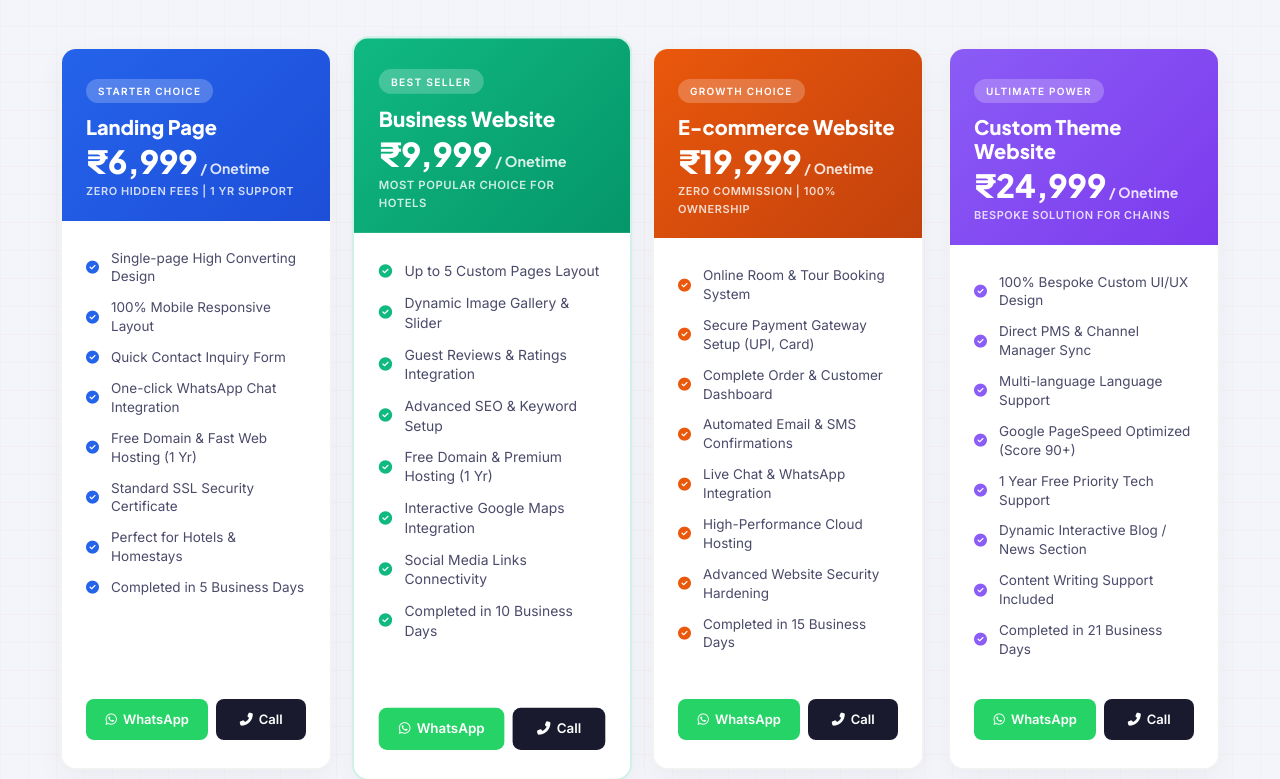
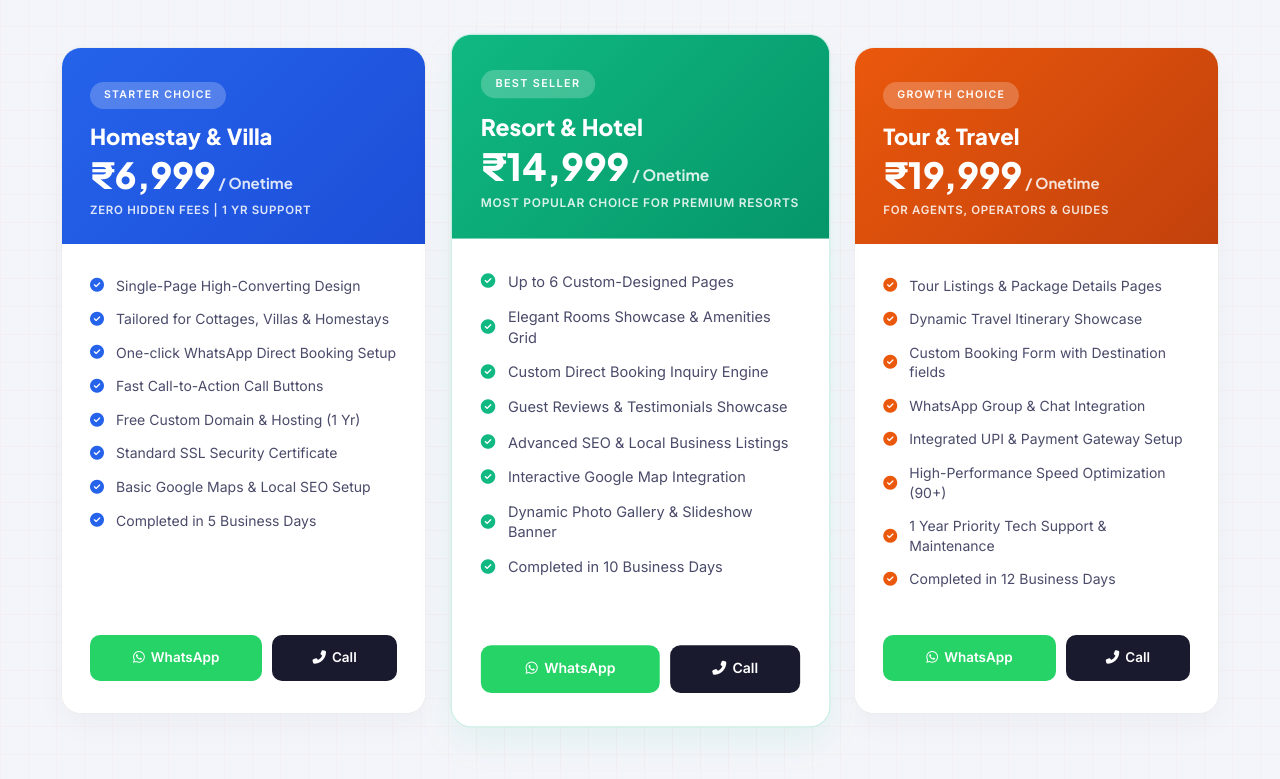
Before and after one commit to Arnav-Sharma437/Landing-Page-Pixxelu, a website: page index.html in a window 1280 px wide. Shown: the part 4986-5765 px from the top of the page. Drawn offline with Linux system fonts and the light colour scheme.

Commit message:
Tailor pricing packages to hospitality/travel niches and enhance desktop 3-column layout

```diff
--- a/index.html
+++ b/index.html
@@ -512,105 +512,79 @@
       </div>
 
       <div class="pricing-grid fade-up">
-        <!-- Package 1: Landing Page -->
+        <!-- Package 1: Homestay & Cabin Starter -->
         <div class="pkg-card pkg-blue">
           <div class="pkg-header">
             <span class="pkg-badge">Starter Choice</span>
-            <h3>Landing Page</h3>
+            <h3>Homestay & Villa</h3>
             <div class="pkg-price">₹6,999<span> / Onetime</span></div>
             <div class="pkg-subprice">Zero Hidden Fees | 1 Yr Support</div>
           </div>
           <div class="pkg-body">
             <ul class="pkg-features">
-              <li><i class="fas fa-check-circle"></i> Single-page High Converting Design</li>
-              <li><i class="fas fa-check-circle"></i> 100% Mobile Responsive Layout</li>
-              <li><i class="fas fa-check-circle"></i> Quick Contact Inquiry Form</li>
-              <li><i class="fas fa-check-circle"></i> One-click WhatsApp Chat Integration</li>
-              <li><i class="fas fa-check-circle"></i> Free Domain & Fast Web Hosting (1 Yr)</li>
+              <li><i class="fas fa-check-circle"></i> Single-Page High-Converting Design</li>
+              <li><i class="fas fa-check-circle"></i> Tailored for Cottages, Villas & Homestays</li>
+              <li><i class="fas fa-check-circle"></i> One-click WhatsApp Direct Booking Setup</li>
+              <li><i class="fas fa-check-circle"></i> Fast Call-to-Action Call Buttons</li>
+              <li><i class="fas fa-check-circle"></i> Free Custom Domain & Hosting (1 Yr)</li>
               <li><i class="fas fa-check-circle"></i> Standard SSL Security Certificate</li>
-              <li><i class="fas fa-check-circle"></i> Perfect for Hotels & Homestays</li>
+              <li><i class="fas fa-check-circle"></i> Basic Google Maps & Local SEO Setup</li>
               <li><i class="fas fa-check-circle"></i> Completed in 5 Business Days</li>
             </ul>
             <div class="pkg-cta-group">
-              <a href="https://wa.me/917807211102?text=Hi%20Pixxelu%20Digital%20Technology,%20I%20am%20interested%20in%20the%20Landing%20Page%20Package%20(₹6,999)." class="btn btn-pkg-wa" target="_blank" rel="noopener"><i class="fab fa-whatsapp"></i> WhatsApp</a>
+              <a href="https://wa.me/917807211102?text=Hi%20Pixxelu%20Digital%20Technology,%20I%20am%20interested%20in%20the%20Homestay%20and%20Villa%20Website%20Package%20(₹6,999)." class="btn btn-pkg-wa" target="_blank" rel="noopener"><i class="fab fa-whatsapp"></i> WhatsApp</a>
               <a href="tel:+917807211102" class="btn btn-pkg-call"><i class="fas fa-phone-alt"></i> Call</a>
             </div>
           </div>
         </div>
 
-        <!-- Package 2: Business Website -->
+        <!-- Package 2: Resort & Premium Hotel (Best Seller) -->
         <div class="pkg-card pkg-green">
           <div class="pkg-header">
             <span class="pkg-badge">Best Seller</span>
-            <h3>Business Website</h3>
-            <div class="pkg-price">₹9,999<span> / Onetime</span></div>
-            <div class="pkg-subprice">Most Popular Choice for Hotels</div>
+            <h3>Resort & Hotel</h3>
+            <div class="pkg-price">₹14,999<span> / Onetime</span></div>
+            <div class="pkg-subprice">Most Popular Choice for Premium Resorts</div>
           </div>
           <div class="pkg-body">
             <ul class="pkg-features">
-              <li><i class="fas fa-check-circle"></i> Up to 5 Custom Pages Layout</li>
-              <li><i class="fas fa-check-circle"></i> Dynamic Image Gallery & Slider</li>
-              <li><i class="fas fa-check-circle"></i> Guest Reviews & Ratings Integration</li>
-              <li><i class="fas fa-check-circle"></i> Advanced SEO & Keyword Setup</li>
-              <li><i class="fas fa-check-circle"></i> Free Domain & Premium Hosting (1 Yr)</li>
-              <li><i class="fas fa-check-circle"></i> Interactive Google Maps Integration</li>
-              <li><i class="fas fa-check-circle"></i> Social Media Links Connectivity</li>
+              <li><i class="fas fa-check-circle"></i> Up to 6 Custom-Designed Pages</li>
+              <li><i class="fas fa-check-circle"></i> Elegant Rooms Showcase & Amenities Grid</li>
+              <li><i class="fas fa-check-circle"></i> Custom Direct Booking Inquiry Engine</li>
+              <li><i class="fas fa-check-circle"></i> Guest Reviews & Testimonials Showcase</li>
+              <li><i class="fas fa-check-circle"></i> Advanced SEO & Local Business Listings</li>
+              <li><i class="fas fa-check-circle"></i> Interactive Google Map Integration</li>
+              <li><i class="fas fa-check-circle"></i> Dynamic Photo Gallery & Slideshow Banner</li>
               <li><i class="fas fa-check-circle"></i> Completed in 10 Business Days</li>
             </ul>
             <div class="pkg-cta-group">
-              <a href="https://wa.me/917807211102?text=Hi%20Pixxelu%20Digital%20Technology,%20I%20am%20interested%20in%20the%20Business%20Website%20Package%20(₹9,999)." class="btn btn-pkg-wa" target="_blank" rel="noopener"><i class="fab fa-whatsapp"></i> WhatsApp</a>
+              <a href="https://wa.me/917807211102?text=Hi%20Pixxelu%20Digital%20Technology,%20I%20am%20interested%20in%20the%20Resort%20and%20Hotel%20Website%20Package%20(₹14,999)." class="btn btn-pkg-wa" target="_blank" rel="noopener"><i class="fab fa-whatsapp"></i> WhatsApp</a>
               <a href="tel:+917807211102" class="btn btn-pkg-call"><i class="fas fa-phone-alt"></i> Call</a>
             </div>
           </div>
         </div>
 
-        <!-- Package 3: E-commerce Website -->
+        <!-- Package 3: Tour & Travel Operator -->
         <div class="pkg-card pkg-orange">
           <div class="pkg-header">
             <span class="pkg-badge">Growth Choice</span>
-            <h3>E-commerce Website</h3>
+            <h3>Tour & Travel</h3>
             <div class="pkg-price">₹19,999<span> / Onetime</span></div>
-            <div class="pkg-subprice">Zero Commission | 100% Ownership</div>
+            <div class="pkg-subprice">For Agents, Operators & Guides</div>
           </div>
           <div class="pkg-body">
             <ul class="pkg-features">
-              <li><i class="fas fa-check-circle"></i> Online Room & Tour Booking System</li>
-              <li><i class="fas fa-check-circle"></i> Secure Payment Gateway Setup (UPI, Card)</li>
-              <li><i class="fas fa-check-circle"></i> Complete Order & Customer Dashboard</li>
-              <li><i class="fas fa-check-circle"></i> Automated Email & SMS Confirmations</li>
-              <li><i class="fas fa-check-circle"></i> Live Chat & WhatsApp Integration</li>
-              <li><i class="fas fa-check-circle"></i> High-Performance Cloud Hosting</li>
-              <li><i class="fas fa-check-circle"></i> Advanced Website Security Hardening</li>
-              <li><i class="fas fa-check-circle"></i> Completed in 15 Business Days</li>
+              <li><i class="fas fa-check-circle"></i> Tour Listings & Package Details Pages</li>
+              <li><i class="fas fa-check-circle"></i> Dynamic Travel Itinerary Showcase</li>
+              <li><i class="fas fa-check-circle"></i> Custom Booking Form with Destination fields</li>
+              <li><i class="fas fa-check-circle"></i> WhatsApp Group & Chat Integration</li>
+              <li><i class="fas fa-check-circle"></i> Integrated UPI & Payment Gateway Setup</li>
+              <li><i class="fas fa-check-circle"></i> High-Performance Speed Optimization (90+)</li>
+              <li><i class="fas fa-check-circle"></i> 1 Year Priority Tech Support & Maintenance</li>
+              <li><i class="fas fa-check-circle"></i> Completed in 12 Business Days</li>
             </ul>
             <div class="pkg-cta-group">
-              <a href="https://wa.me/917807211102?text=Hi%20Pixxelu%20Digital%20Technology,%20I%20am%20interested%20in%20the%20E-commerce%20Website%20Package%20(₹19,999)." class="btn btn-pkg-wa" target="_blank" rel="noopener"><i class="fab fa-whatsapp"></i> WhatsApp</a>
-              <a href="tel:+917807211102" class="btn btn-pkg-call"><i class="fas fa-phone-alt"></i> Call</a>
-            </div>
-          </div>
-        </div>
-
-        <!-- Package 4: Custom Theme Business Website -->
-        <div class="pkg-card pkg-purple">
-          <div class="pkg-header">
-            <span class="pkg-badge">Ultimate Power</span>
-            <h3>Custom Theme Website</h3>
-            <div class="pkg-price">₹24,999<span> / Onetime</span></div>
-            <div class="pkg-subprice">Bespoke Solution for Chains</div>
-          </div>
-          <div class="pkg-body">
-            <ul class="pkg-features">
-              <li><i class="fas fa-check-circle"></i> 100% Bespoke Custom UI/UX Design</li>
-              <li><i class="fas fa-check-circle"></i> Direct PMS & Channel Manager Sync</li>
-              <li><i class="fas fa-check-circle"></i> Multi-language Language Support</li>
-              <li><i class="fas fa-check-circle"></i> Google PageSpeed Optimized (Score 90+)</li>
-              <li><i class="fas fa-check-circle"></i> 1 Year Free Priority Tech Support</li>
-              <li><i class="fas fa-check-circle"></i> Dynamic Interactive Blog / News Section</li>
-              <li><i class="fas fa-check-circle"></i> Content Writing Support Included</li>
-              <li><i class="fas fa-check-circle"></i> Completed in 21 Business Days</li>
-            </ul>
-            <div class="pkg-cta-group">
-              <a href="https://wa.me/917807211102?text=Hi%20Pixxelu%20Digital%20Technology,%20I%20am%20interested%20in%20the%20Custom%20Theme%20Website%20Package%20(₹24,999)." class="btn btn-pkg-wa" target="_blank" rel="noopener"><i class="fab fa-whatsapp"></i> WhatsApp</a>
+              <a href="https://wa.me/917807211102?text=Hi%20Pixxelu%20Digital%20Technology,%20I%20am%20interested%20in%20the%20Tour%20and%20Travel%20Website%20Package%20(₹19,999)." class="btn btn-pkg-wa" target="_blank" rel="noopener"><i class="fab fa-whatsapp"></i> WhatsApp</a>
               <a href="tel:+917807211102" class="btn btn-pkg-call"><i class="fas fa-phone-alt"></i> Call</a>
             </div>
           </div>
--- a/styles.css
+++ b/styles.css
@@ -1876,21 +1876,22 @@ textarea.form-control {
   display: flex;
   flex-wrap: wrap;
   justify-content: center;
-  gap: 24px;
-  margin-top: 40px;
+  gap: 32px;
+  margin-top: 50px;
   width: 100%;
   align-items: stretch;
 }
 
 .pkg-card {
-  flex: 0 1 calc(25% - 18px);
-  min-width: 270px;
+  flex: 0 1 calc(33.333% - 22px);
+  max-width: 380px;
+  min-width: 290px;
   background-color: var(--card-bg);
-  border-radius: 16px;
+  border-radius: 20px;
   overflow: hidden;
-  box-shadow: var(--shadow-soft);
-  transition: var(--transition-smooth);
-  border: 2px solid rgba(0, 0, 0, 0.05);
+  box-shadow: 0 12px 30px rgba(0, 0, 0, 0.03);
+  transition: all 0.4s cubic-bezier(0.165, 0.84, 0.44, 1);
+  border: 1px solid var(--card-border);
   display: flex;
   flex-direction: column;
   position: relative;
@@ -1901,50 +1902,51 @@ textarea.form-control {
   --pkg-accent: #2563EB;
   --pkg-accent-hover: #1D4ED8;
   --pkg-bg-light: #EFF6FF;
-  --pkg-shadow-glow: rgba(37, 99, 235, 0.15);
+  --pkg-shadow-glow: rgba(37, 99, 235, 0.18);
 }
 
 .pkg-green {
   --pkg-accent: #10B981;
   --pkg-accent-hover: #059669;
   --pkg-bg-light: #ECFDF5;
-  --pkg-shadow-glow: rgba(16, 185, 129, 0.2);
+  --pkg-shadow-glow: rgba(16, 185, 129, 0.22);
 }
 
 .pkg-orange {
   --pkg-accent: #EA580C;
   --pkg-accent-hover: #C2410C;
   --pkg-bg-light: #FFF7ED;
-  --pkg-shadow-glow: rgba(234, 88, 12, 0.15);
+  --pkg-shadow-glow: rgba(234, 88, 12, 0.18);
 }
 
 .pkg-purple {
   --pkg-accent: #8B5CF6;
   --pkg-accent-hover: #7C3AED;
   --pkg-bg-light: #F5F3FF;
-  --pkg-shadow-glow: rgba(139, 92, 246, 0.15);
+  --pkg-shadow-glow: rgba(139, 92, 246, 0.18);
 }
 
 /* Outstanding Hover Lift & Glow Animations */
 .pkg-card:hover {
-  transform: translateY(-10px);
+  transform: translateY(-12px);
   border-color: var(--pkg-accent);
-  box-shadow: 0 22px 45px var(--pkg-shadow-glow), 0 2px 10px rgba(0, 0, 0, 0.02);
+  box-shadow: 0 30px 60px var(--pkg-shadow-glow), 0 0 0 1px var(--pkg-accent);
 }
 
 /* Best Seller card stands out slightly and has a pulse animation */
 .pkg-green.pkg-card {
-  transform: scale(1.03);
+  transform: scale(1.04);
   z-index: 5;
-  border-color: rgba(16, 185, 129, 0.2);
+  border-color: rgba(16, 185, 129, 0.25);
+  box-shadow: 0 15px 35px rgba(16, 185, 129, 0.08);
 }
 .pkg-green.pkg-card:hover {
-  transform: scale(1.05) translateY(-5px);
+  transform: scale(1.06) translateY(-8px);
   border-color: var(--pkg-accent);
 }
 
 .pkg-header {
-  padding: 28px 24px 20px 24px;
+  padding: 32px 28px 24px 28px;
   background: linear-gradient(135deg, var(--pkg-accent), var(--pkg-accent-hover));
   color: #FFFFFF;
   position: relative;
@@ -1953,49 +1955,49 @@ textarea.form-control {
 
 .pkg-badge {
   display: inline-block;
-  font-size: 10px;
+  font-size: 10.5px;
   font-weight: 800;
   text-transform: uppercase;
   letter-spacing: 0.12em;
   background-color: rgba(255, 255, 255, 0.22);
   color: #FFFFFF;
-  padding: 4px 12px;
+  padding: 5px 14px;
   border-radius: 50px;
-  margin-bottom: 12px;
+  margin-bottom: 14px;
 }
 
 .pkg-header h3 {
-  font-size: 20px;
+  font-size: 22px;
   color: #FFFFFF;
-  margin-bottom: 6px;
+  margin-bottom: 8px;
   font-weight: 800;
   line-height: 1.2;
 }
 
 .pkg-price {
-  font-size: 32px;
+  font-size: 36px;
   font-weight: 800;
   font-family: var(--font-heading);
   line-height: 1;
 }
 
 .pkg-price span {
-  font-size: 14px;
+  font-size: 15px;
   opacity: 0.85;
   font-weight: 500;
 }
 
 .pkg-subprice {
-  font-size: 11px;
+  font-size: 11.5px;
   font-weight: 600;
-  opacity: 0.8;
-  margin-top: 6px;
+  opacity: 0.85;
+  margin-top: 8px;
   text-transform: uppercase;
-  letter-spacing: 0.05em;
+  letter-spacing: 0.06em;
 }
 
 .pkg-body {
-  padding: 28px 24px;
+  padding: 32px 28px;
   flex-grow: 1;
   display: flex;
   flex-direction: column;
@@ -2004,15 +2006,15 @@ textarea.form-control {
 }
 
 .pkg-features {
-  list-style: none;
-  margin-bottom: 28px;
-  padding: 0;
+  list-style: none !important;
+  margin-bottom: 32px;
+  padding: 0 !important;
 }
 
 .pkg-features li {
-  font-size: 13.5px;
+  font-size: 14px;
   color: var(--text-body);
-  margin-bottom: 12px;
+  margin-bottom: 14px;
   display: flex;
   align-items: center;
   gap: 12px;
@@ -2020,15 +2022,19 @@ textarea.form-control {
   line-height: 1.4;
 }
 
+.pkg-features li::before {
+  display: none !important;
+}
+
 .pkg-features li i {
   color: var(--pkg-accent);
-  font-size: 13px;
+  font-size: 14px;
   flex-shrink: 0;
 }
 
 .pkg-cta-group {
   display: flex;
-  gap: 8px;
+  gap: 10px;
   width: 100%;
 }
 
@@ -2037,9 +2043,9 @@ textarea.form-control {
   background-color: #25D366;
   color: #FFFFFF;
   border: none;
-  font-size: 13px;
-  padding: 10px 12px;
-  border-radius: 8px;
+  font-size: 13.5px;
+  padding: 12px 14px;
+  border-radius: 10px;
   font-weight: 700;
   text-decoration: none;
   display: inline-flex;
@@ -2058,9 +2064,9 @@ textarea.form-control {
   background-color: var(--text-heading);
   color: #FFFFFF;
   border: none;
-  font-size: 13px;
-  padding: 10px 12px;
-  border-radius: 8px;
+  font-size: 13.5px;
+  padding: 12px 14px;
+  border-radius: 10px;
   font-weight: 700;
   text-decoration: none;
   display: inline-flex;
```
